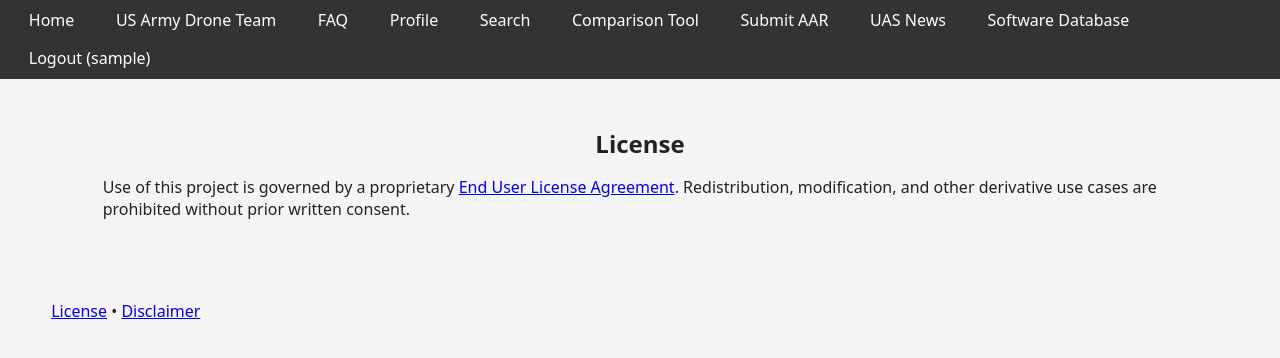
After one commit to yacubus-bishcus/us_army_drone_team_webpage, a Flask app: page /license in a window 1280 px wide. The commit adds this page. Shown: the top 358 px of the page. Run offline with Flask 3, Linux system fonts and the light colour scheme; the visitor is signed in with stand-in values (Sample User, id 1); parts of the project's set-up code (start-up, migrations or seed data) failed here and were passed over.

Commit message:
Add sitewide license and disclaimer pages

```diff
--- a/drone_team/__init__.py
+++ b/drone_team/__init__.py
@@ -109,6 +109,9 @@ def create_app():
             return
         public_endpoints = {
             "core.home",
+            "core.license_page",
+            "core.license_document",
+            "core.disclaimer_page",
             "auth.login_page",
             "auth.register_page",
             "auth.forgot_password",
@@ -123,6 +126,9 @@ def create_app():
             "team.apply",
             "team.calendar",
             "team.faq",
+            "core.license_page",
+            "core.license_document",
+            "core.disclaimer_page",
             "profile.view",
             "auth.logout_page",
             "compare.compare",
--- a/drone_team/blueprints/core.py
+++ b/drone_team/blueprints/core.py
@@ -1,5 +1,6 @@
 #drone_team/blueprints/core.py
-from flask import Blueprint, render_template, request, current_app, jsonify
+from flask import Blueprint, render_template, request, current_app, jsonify, send_from_directory
+from pathlib import Path
 from ..db import get_user_count
 
 bp = Blueprint("core", __name__)
@@ -29,3 +30,22 @@ def home():
         message=request.args.get("message", ""),
         error=request.args.get("error", "")
     )
+
+
+@bp.route("/license")
+def license_page():
+    """Display the license notice for the project."""
+    return render_template("legal/license.html")
+
+
+@bp.route("/license/eula")
+def license_document():
+    """Serve the End User License Agreement markdown file."""
+    project_root = Path(current_app.root_path).parent
+    return send_from_directory(project_root, "LICENSE.md", mimetype="text/markdown")
+
+
+@bp.route("/disclaimer")
+def disclaimer_page():
+    """Display the project disclaimer."""
+    return render_template("legal/disclaimer.html")
--- a/templates/base.html
+++ b/templates/base.html
@@ -12,5 +12,12 @@
   <main class="site-main"{% block main_attrs %}{% endblock %}>
     {% block content %}{% endblock %}
   </main>
+  <footer class="site-footer">
+    <div class="container">
+      <a href="{{ url_for('core.license_page') }}">License</a>
+      <span aria-hidden="true">&bull;</span>
+      <a href="{{ url_for('core.disclaimer_page') }}">Disclaimer</a>
+    </div>
+  </footer>
 </body>
 </html>
--- /dev/null
+++ b/templates/legal/license.html
@@ -0,0 +1,14 @@
+{% extends "base.html" %}
+{% block title %}License{% endblock %}
+{% block content %}
+<section class="legal-page">
+  <div class="container">
+    <h1>License</h1>
+    <p>
+      Use of this project is governed by a proprietary
+      <a href="{{ url_for('core.license_document') }}">End User License Agreement</a>.
+      Redistribution, modification, and other derivative use cases are prohibited without prior written consent.
+    </p>
+  </div>
+</section>
+{% endblock %}
```
Also changed, not shown: templates/legal/disclaimer.html (added, +14 -0 lines).
